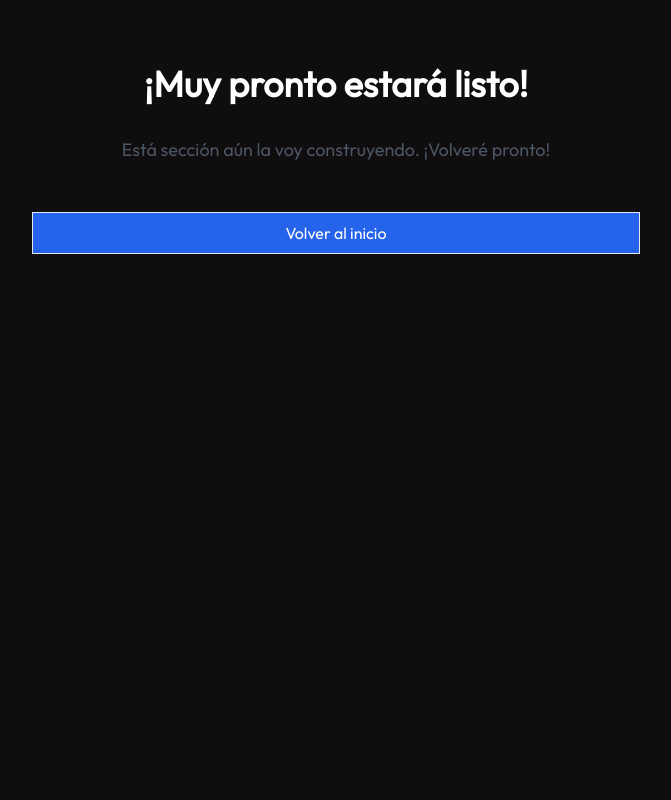
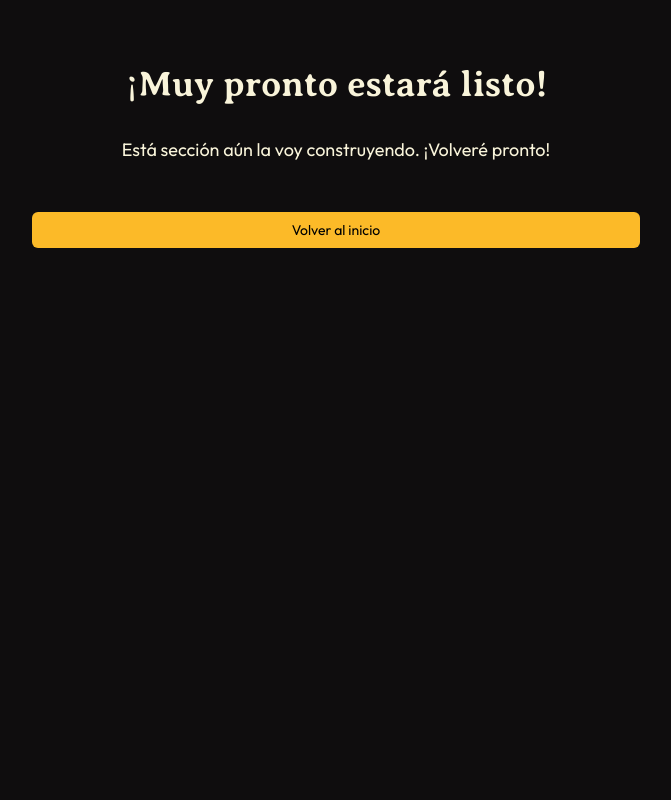
Before and after one commit to wilsonquispealanoca/wilsonquispe.io, a Next.js app: page /historias in a window 1280 px wide. Shown: the top 800 px of the page, without its empty margins (304-975 px from the left). Built offline with nearby package versions, Linux system fonts and the light colour scheme.

Commit message:
ADD: 404 pages

```diff
--- /dev/null
+++ b/pages/404.js
@@ -0,0 +1,35 @@
+import Link from "next/link";
+import Image from "next/image";
+
+import cat404 from "../public/catronaut.svg";
+
+export default function Custom404() {
+  return (
+    <div className="h-screen w-screen bg-[#14102c] flex items-center">
+      <div className="flex flex-col md:flex-row items-center justify-center mx-auto">
+        <div className="max-w-lg px-6">
+          <div className="text-3xl lg:text-5xl text-brand-beige font-averia font-bold my-10 lg:mb-16">
+            Parece que estás perdido
+          </div>
+          <p className="text-lg lg:text-2xl md:text-3xl font-light text-brand-beige font-outfit mb-3 lg:mb-6">
+            Quédate donde estas, enviaremos a alguien a buscarte
+          </p>
+          <Link href="/">
+            <button className="px-4 inline py-2 text-sm lg:text-lg text-black font-outfit rounded-md w-full lg:w-64 focus:outline-none focus:shadow-outline-blue bg-brand-yellow">
+              Regresar al inicio
+            </button>
+          </Link>
+        </div>
+        <div className="max-w-xl">
+          <Image
+            priority
+            src="/cat.png"
+            width={1000}
+            height={1000}
+            alt="Follow us on Twitter"
+          />
+        </div>
+      </div>
+    </div>
+  );
+}
--- a/pages/historias.jsx
+++ b/pages/historias.jsx
@@ -1,8 +1,6 @@
 import Link from "next/link";
-import Activelink from "../components/atoms/activeLink";
 import Container from "../components/templates/container";
 import Layout from "../components/templates/layout";
-
 
 export default function Historias() {
   return (
@@ -11,16 +9,21 @@ export default function Historias() {
         <>
           <div className="flex items-center justify-center pt-16">
             <div className="max-w-2xl w-full px-4">
-                    <h1 className="text-4xl font-bold text-center mb-8 text-white">¡Muy pronto estará listo!</h1>
-                    <p className="text-lg text-gray-600 text-center mb-12">Está sección aún la voy construyendo. ¡Volveré pronto!
+              <h1 className="text-4xl font-bold font-averia text-center mb-8 text-brand-beige">
+                ¡Muy pronto estará listo!
+              </h1>
+              <p className="text-lg text-brand-beige font-outfit text-center mb-12">
+                Está sección aún la voy construyendo. ¡Volveré pronto!
               </p>
               {/* <form className="flex flex-col md:flex-row justify-center items-center gap-4">
                         <input className="w-full md:w-80  py-2 px-4 border text-gray-800 border-gray-200 bg-white" type="email" placeholder="Ingresa tu correo electrónico"/>
                         <button className="bg-blue-600 hover:bg-blue-700 text-white py-2 px-4 border">Notifícame cuando este listo</button>
                     </form> */}
-                    <button className="bg-blue-600 hover:bg-blue-700 text-white py-2 border w-full">
-                        <Link href="/">Volver al inicio</Link>
+              <Link href="/">
+                <button className="px-4 inline py-2 text-sm text-black font-outfit rounded-md w-full focus:outline-none focus:shadow-outline-blue bg-brand-yellow">
+                  Volver al inicio
                 </button>
+              </Link>
             </div>
           </div>
         </>
--- /dev/null
+++ b/pages/wp-admin.js
@@ -0,0 +1,31 @@
+import Link from "next/link";
+
+export default function Wpadmin() {
+  return (
+    <div class="bg-indigo-900 relative overflow-hidden h-screen">
+      <img
+        src="https://external-preview.redd.it/4MddL-315mp40uH18BgGL2-5b6NIPHcDMBSWuN11ynM.jpg?width=960&crop=smart&auto=webp&s=b98d54a43b3dac555df398588a2c791e0f3076d9"
+        class="absolute h-full w-full object-cover"
+      />
+      <div class="inset-0 bg-black opacity-25 absolute"></div>
+      <div class="container mx-auto px-6 md:px-12 relative z-10 flex items-center py-6 xl:py-32">
+        <div class="w-full font-mono flex flex-col items-center relative z-10">
+          <h1 class="font-averia text-3xl lg:text-6xl text-center text-brand-beige lg:leading-tight">
+            ¿Parece que andabas buscando algo aquí?
+          </h1>
+          <div className="bg-black/70 mt-24 lg:mt-32 p-4 lg:p-20 rounded-md">
+            <p class="font-outfit text-xl text-brand-beige text-center mb-4 lg:mb-8">
+              Te invito a que leas mi publicación donde menciono que tecnologias
+              usé en mi blog.
+            </p>
+            <Link href="https://wilsonquispe.vercel.app/posts/rebuilding-blog">
+              <button className="px-4 inline py-2 text-sm lg:text-lg text-black font-outfit rounded-md w-full focus:outline-none focus:shadow-outline-blue bg-brand-yellow">
+                Quiero leer la publicación
+              </button>
+            </Link>
+          </div>
+        </div>
+      </div>
+    </div>
+  );
+}
```
Also changed, not shown: public/cat.png (added), public/catronaut.svg (added). Lines whose indentation alone changed are shown as unchanged.
